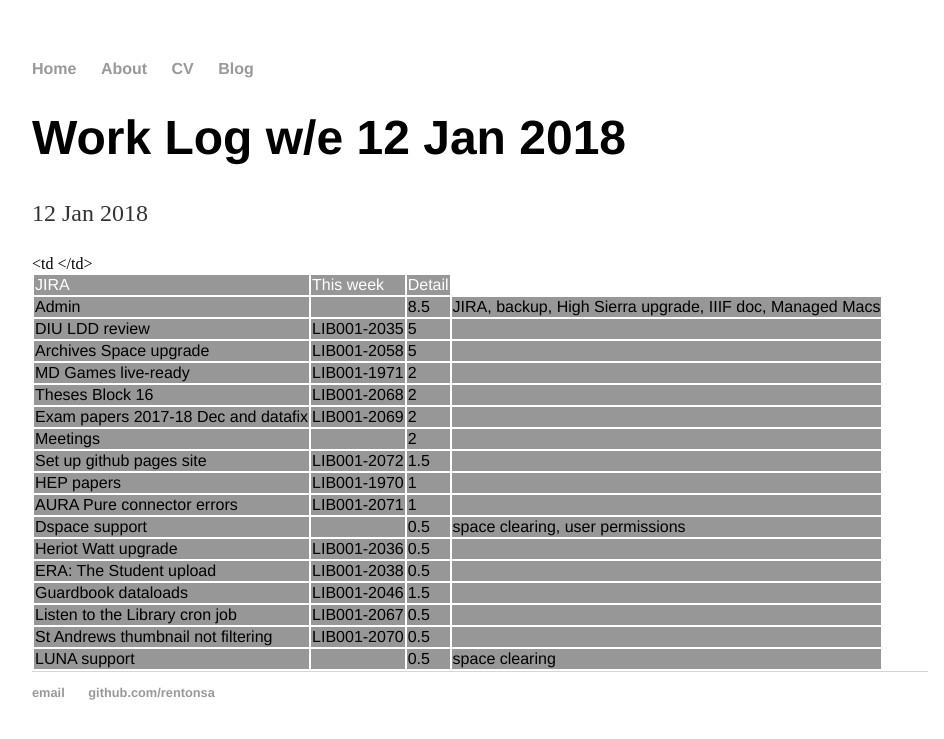
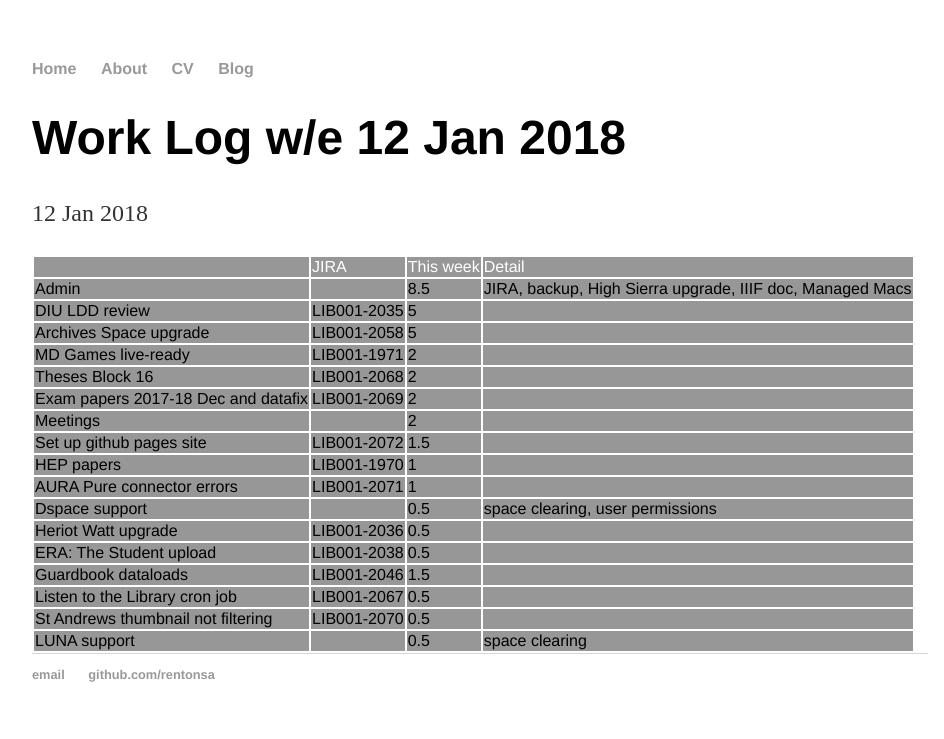
Before and after one commit to rentonsa/rentonsa.github.io, a Jekyll site: the page built from _posts/2018-01-12-work-this-week.md, in a window 1280 px wide. Shown: the top 739 px of the page, without its empty margins (160-1104 px from the left). Built offline with Jekyll 4.4.1, drawn with Linux system fonts in a browser that asks for light colours.

```diff
--- a/_posts/2018-01-12-work-this-week.md
+++ b/_posts/2018-01-12-work-this-week.md
@@ -5,7 +5,7 @@
 ---
 <table class="display">
 <tr class = "header">
- <td </td>
+ <td> </td>
   <td>JIRA</td>
   <td>This week</td>
   <td>Detail</td>
```
